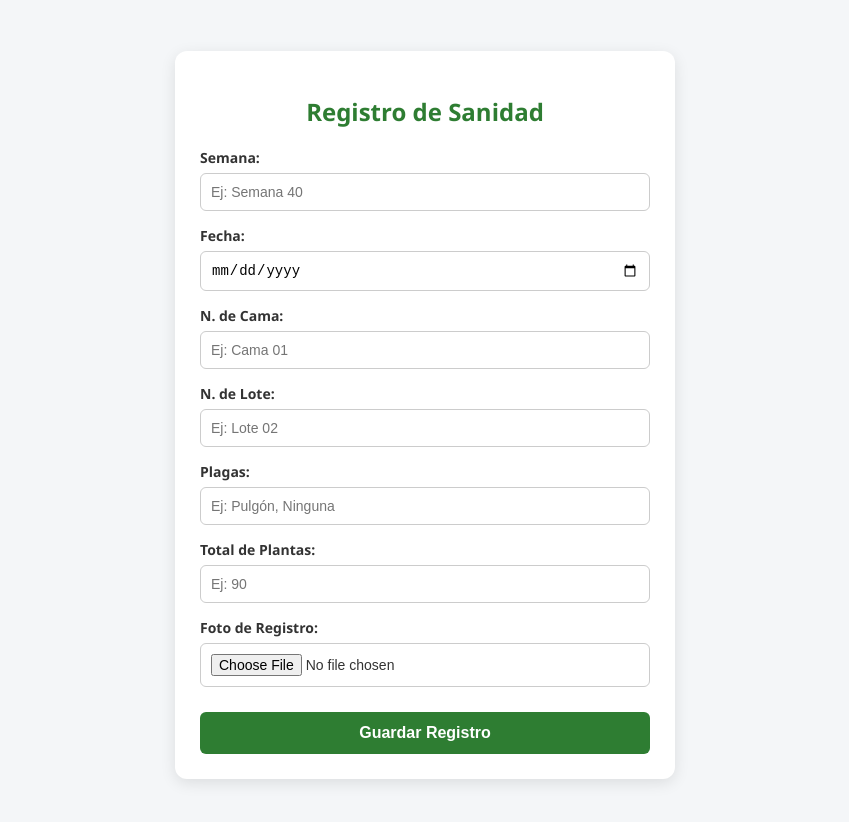
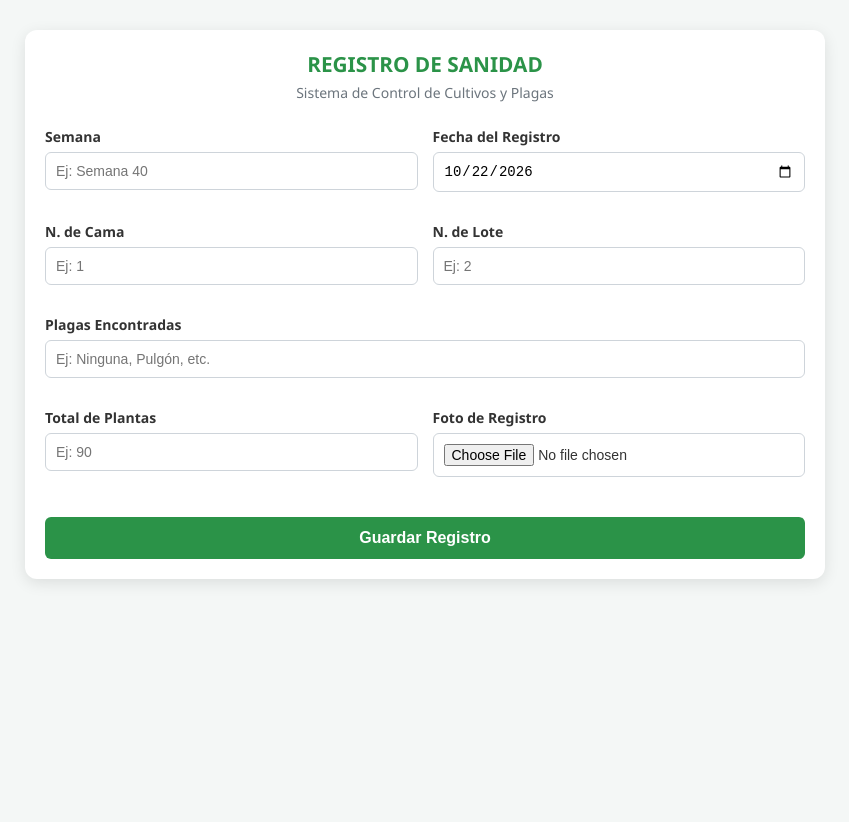
Before and after one commit to LFCODEAPPS/SANIDAD, a plain HTML site: page index.html in a window 1280 px wide. Shown: the whole page, without its empty margins (215-1064 px from the left). After the commit the page ends 800 px from the top, so only its background shows below. Drawn offline with Linux system fonts and the light colour scheme.

Commit message:
Update index.html

```diff
--- a/index.html
+++ b/index.html
@@ -3,66 +3,88 @@
 <head>
     <meta charset="UTF-8">
     <meta name="viewport" content="width=device-width, initial-scale=1.0, maximum-scale=1.0, user-scalable=no">
-    <title>Registro de Sanidad</title>
+    <title>Control de Sanidad</title>
     <style>
+        /* Estilos calcados de tu App Médica, adaptados a colores agrícolas */
         :root {
-            --primary-color: #2e7d32;
-            --primary-hover: #1b5e20;
-            --bg-color: #f4f6f8;
-            --card-bg: #ffffff;
-            --text-color: #333333;
-            --border-color: #cccccc;
+            --primary-color: #2b9348;
+            --primary-bg: #e8f5e9;
+            --text-color: #333;
+            --page-bg: #f4f7f6;
+            --border-color: #ced4da;
         }
 
         body {
             font-family: 'Segoe UI', Tahoma, Geneva, Verdana, sans-serif;
-            background-color: var(--bg-color);
+            background-color: var(--page-bg);
             color: var(--text-color);
             margin: 0;
-            padding: 15px;
+            padding: 10px;
             display: flex;
-            justify-content: center;
+            flex-direction: column;
             align-items: center;
-            min-height: 100vh;
         }
 
         .container {
-            background-color: var(--card-bg);
-            padding: 25px;
+            width: 100%;
+            max-width: 800px; /* Ancho similar a tu otra app */
+            background: #ffffff;
+            padding: 20px;
             border-radius: 12px;
-            box-shadow: 0 4px 15px rgba(0, 0, 0, 0.1);
-            width: 100%;
-            max-width: 500px;
+            box-shadow: 0 4px 15px rgba(0,0,0,0.1);
             box-sizing: border-box;
+            margin-top: 20px;
         }
 
-        h2 {
-            text-align: center;
-            color: var(--primary-color);
-            margin-bottom: 20px;
+        .brand-header {
+            display: flex;
+            align-items: center;
+            justify-content: center;
+            gap: 12px;
+            margin-bottom: 5px;
         }
 
-        .form-group {
-            margin-bottom: 15px;
+        .header-title {
+            color: var(--primary-color);
+            margin: 0;
+            text-transform: uppercase;
+            font-size: 1.3rem;
+            font-weight: 800;
+            text-align: center;
         }
+
+        .subtitle {
+            text-align: center;
+            color: #6c757d;
+            font-size: 14px;
+            margin-bottom: 25px;
+        }
+
+        .form-grid {
+            display: grid;
+            grid-template-columns: 1fr 1fr;
+            gap: 15px;
+        }
+
+        .form-group { margin-bottom: 15px; }
+        .form-group.full-width { grid-column: span 2; }
 
         label {
             display: block;
             margin-bottom: 6px;
             font-weight: 600;
             font-size: 14px;
+            text-align: left;
         }
 
-        input[type="text"],
-        input[type="number"],
-        input[type="date"],
-        input[type="file"] {
+        input, select, textarea {
             width: 100%;
             padding: 10px;
             border: 1px solid var(--border-color);
             border-radius: 6px;
             font-size: 14px;
             box-sizing: border-box;
+            background-color: #fff;
             outline: none;
         }
 
@@ -70,86 +92,104 @@
             border-color: var(--primary-color);
         }
 
-        button {
-            background-color: var(--primary-color);
-            color: white;
+        .actions {
+            display: flex;
+            gap: 15px;
+            margin-top: 25px;
+        }
+
+        button.action-btn {
+            flex: 1;
+            padding: 12px;
             border: none;
-            padding: 12px;
-            width: 100%;
             border-radius: 6px;
             font-size: 16px;
             font-weight: bold;
             cursor: pointer;
-            margin-top: 10px;
+            background-color: var(--primary-color);
+            color: white;
         }
 
-        button:hover {
-            background-color: var(--primary-hover);
-        }
+        button.action-btn:hover { opacity: 0.9; }
 
-        button:disabled {
-            background-color: #9e9e9e;
-            cursor: not-allowed;
+        /* Adaptación a móviles calcada de tu diseño */
+        @media (max-width: 600px) {
+            .form-grid { grid-template-columns: 1fr; }
+            .form-group.full-width { grid-column: span 1; }
         }
     </style>
 </head>
 <body>
 
 <div class="container">
-        <h2>Registro de Sanidad</h2>
-        <form id="sanidadForm">
+    <div class="brand-header">
+        <h2 class="header-title">Registro de Sanidad</h2>
+    </div>
+    <div class="subtitle">Sistema de Control de Cultivos y Plagas</div>
 
+    <form id="appointmentForm">
+        <div class="form-grid">
             <div class="form-group">
-                <label for="semana">Semana:</label>
-                <input type="text" id="semana" required placeholder="Ej: Semana 40">
+                <label for="semana">Semana</label>
+                <input type="text" id="semana" placeholder="Ej: Semana 40" required>
             </div>
 
             <div class="form-group">
-                <label for="fecha">Fecha:</label>
+                <label for="fecha">Fecha del Registro</label>
                 <input type="date" id="fecha" required>
             </div>
 
             <div class="form-group">
-                <label for="nCama">N. de Cama:</label>
-                <input type="text" id="nCama" required placeholder="Ej: Cama 01">
+                <label for="nCama">N. de Cama</label>
+                <input type="text" id="nCama" placeholder="Ej: 1" required>
             </div>
 
             <div class="form-group">
-                <label for="nLote">N. de Lote:</label>
-                <input type="text" id="nLote" required placeholder="Ej: Lote 02">
+                <label for="nLote">N. de Lote</label>
+                <input type="text" id="nLote" placeholder="Ej: 2" required>
+            </div>
+
+            <div class="form-group full-width">
+                <label for="plagas">Plagas Encontradas</label>
+                <input type="text" id="plagas" placeholder="Ej: Ninguna, Pulgón, etc.">
             </div>
 
             <div class="form-group">
-                <label for="plagas">Plagas:</label>
-                <input type="text" id="plagas" placeholder="Ej: Pulgón, Ninguna">
+                <label for="totalPlantas">Total de Plantas</label>
+                <input type="number" id="totalPlantas" placeholder="Ej: 90" required>
             </div>
 
             <div class="form-group">
-                <label for="totalPlantas">Total de Plantas:</label>
-                <input type="number" id="totalPlantas" required placeholder="Ej: 90">
+                <label for="foto">Foto de Registro</label>
+                <input type="file" id="foto" accept="image/*">
+            </div>
         </div>
 
-            <div class="form-group">
-                <label for="foto">Foto de Registro:</label>
-                <input type="file" id="foto" accept="image/*">
+        <div class="actions">
+            <button type="submit" id="btn-save" class="action-btn">Guardar Registro</button>
         </div>
-
-            <button type="submit" id="submitBtn">Guardar Registro</button>
     </form>
 </div>
 
 <script>
-        // Tu URL de Google Apps Script actual
-        const WEB_APP_URL = "https://script.google.com/macros/s/AKfycbwdqfRnQR0s5chwFngbmDPjpaCkX7UMp40OiZRGI0ChKUrcgzB-GmERAg2LlPudVMoM/exec";
+    // URL exacta de tu proyecto
+    const URL_APPS_SCRIPT = "https://script.google.com/macros/s/AKfycbwdqfRnQR0s5chwFngbmDPjpaCkX7UMp40OiZRGI0ChKUrcgzB-GmERAg2LlPudVMoM/exec";
 
-        const form = document.getElementById('sanidadForm');
-        const submitBtn = document.getElementById('submitBtn');
+    // Poner la fecha actual automáticamente
+    window.onload = function() {
+        const hoy = new Date();
+        const yyyy = hoy.getFullYear();
+        const mm = String(hoy.getMonth() + 1).padStart(2, '0');
+        const dd = String(hoy.getDate()).padStart(2, '0');
+        document.getElementById('fecha').value = `${yyyy}-${mm}-${dd}`;
+    }
 
-        form.addEventListener('submit', function(e) {
+    document.getElementById('appointmentForm').addEventListener('submit', function(e) {
         e.preventDefault();
 
-            submitBtn.innerText = "Guardando...";
-            submitBtn.disabled = true;
+        const btnSave = document.getElementById('btn-save');
+        btnSave.innerText = "Guardando...";
+        btnSave.disabled = true;
 
         const archivoInput = document.getElementById('foto');
         const file = archivoInput.files[0];
@@ -157,15 +197,16 @@
         if (file) {
             const reader = new FileReader();
             reader.onload = function(event) {
-                    enviarDatosAlServidor(event.target.result, file.name, file.type);
+                enviarDatos(event.target.result, file.name, file.type);
             };
             reader.readAsDataURL(file);
         } else {
-                enviarDatosAlServidor("", "", "");
+            enviarDatos("", "", "");
         }
     });
 
-        function enviarDatosAlServidor(fotoBase64, fotoNombre, fotoMimeType) {
+    // Esta función calcada maneja el fetch tal y como funcionaba en la app médica
+    function enviarDatos(fotoBase64, fotoNombre, fotoMimeType) {
         const datos = {
             semana: document.getElementById('semana').value,
             fecha: document.getElementById('fecha').value,
@@ -178,8 +219,7 @@
             fotoMimeType: fotoMimeType
         };
 
-            // Estructura exacta de envío idéntica a tu app funcional
-            fetch(WEB_APP_URL, {
+        fetch(URL_APPS_SCRIPT, {
             method: 'POST',
             mode: 'no-cors',
             headers: { 'Content-Type': 'application/json' },
@@ -187,17 +227,27 @@
         })
         .then(() => {
             alert("¡Registro guardado con éxito en Google Sheets!");
-                form.reset();
-                submitBtn.innerText = "Guardar Registro";
-                submitBtn.disabled = false;
+            document.getElementById('appointmentForm').reset();
+
+            // Restaurar fecha
+            const hoy = new Date();
+            const dd = String(hoy.getDate()).padStart(2, '0');
+            const mm = String(hoy.getMonth() + 1).padStart(2, '0');
+            document.getElementById('fecha').value = `${hoy.getFullYear()}-${mm}-${dd}`;
+
+            const btnSave = document.getElementById('btn-save');
+            btnSave.innerText = "Guardar Registro";
+            btnSave.disabled = false;
         })
         .catch(error => {
             console.error('Error:', error);
             alert("Hubo un error al registrar los datos.");
-                submitBtn.innerText = "Guardar Registro";
-                submitBtn.disabled = false;
+            const btnSave = document.getElementById('btn-save');
+            btnSave.innerText = "Guardar Registro";
+            btnSave.disabled = false;
         });
     }
 </script>
+
 </body>
 </html>
```
Lines whose indentation alone changed are shown as unchanged.
